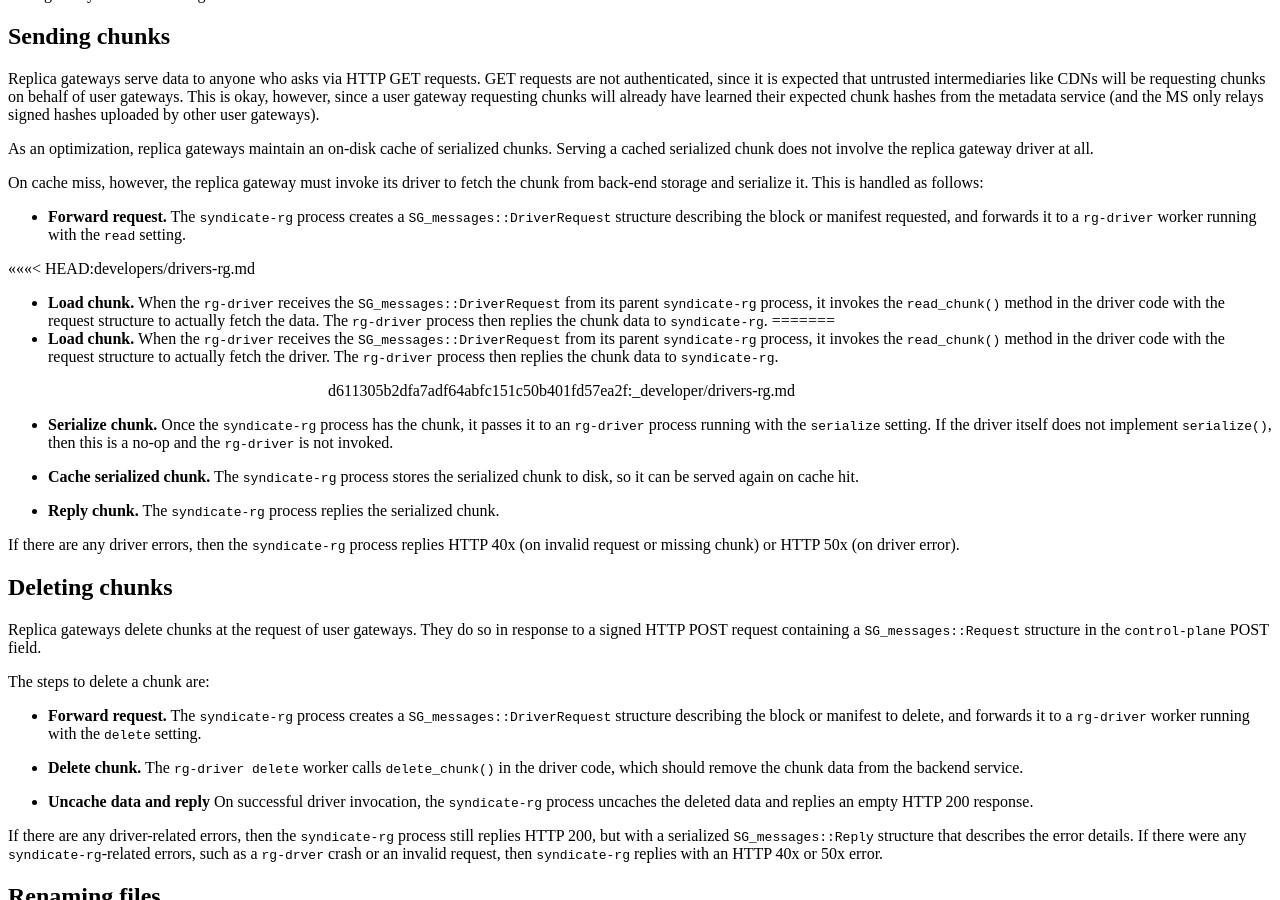
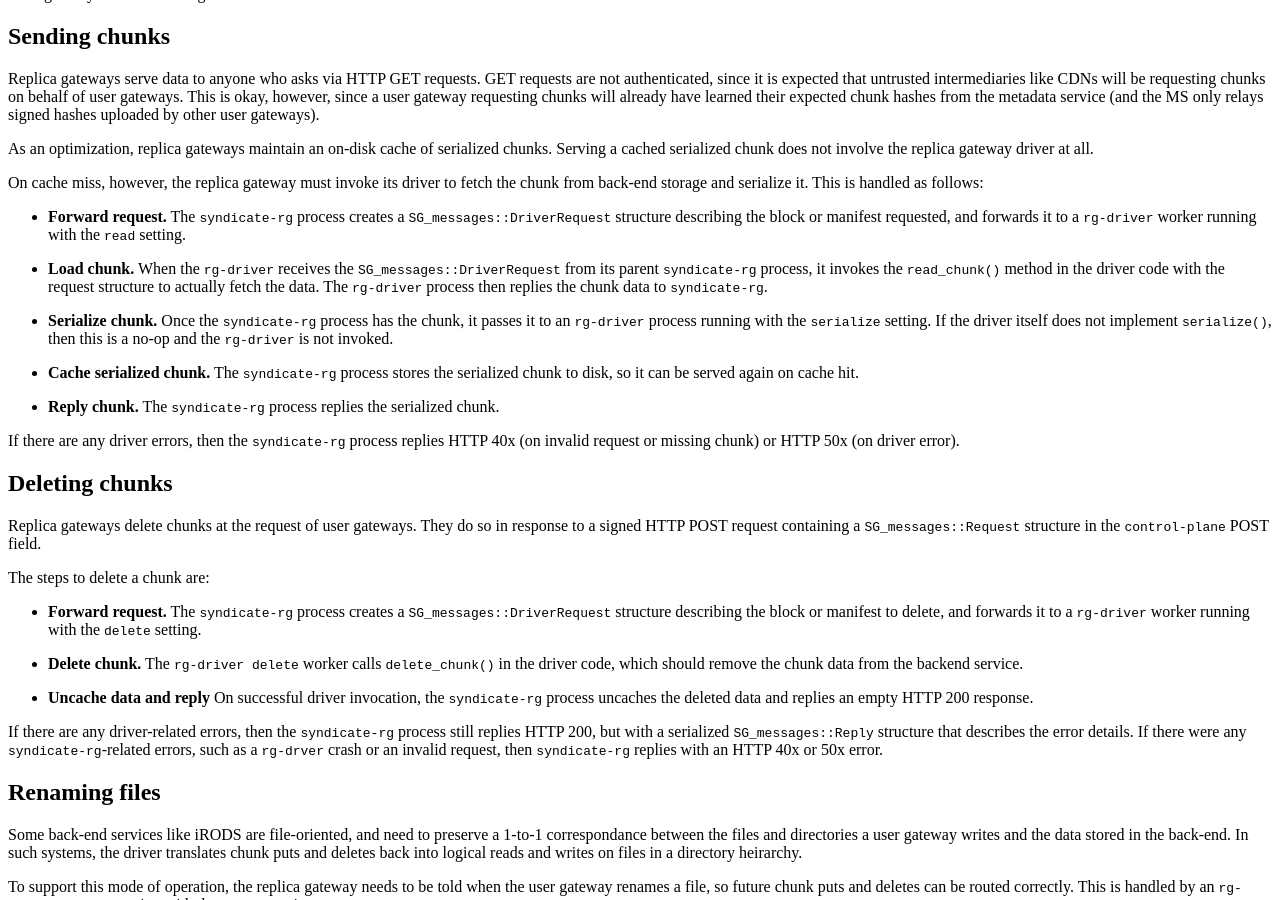
Before and after one commit to syndicate-storage/syndicate-storage.github.io, a Jekyll site: the page built from _developer/drivers-rg.md, in a window 1280 px wide and 900 px high, scrolled down 1788 px. Built offline with Jekyll 4.4.1, drawn with Linux system fonts in a browser that asks for light colours; nearby versions of some CDN libraries; library files that are not in the unit come from our copies.

Commit message:
remove accidental conflict text

```diff
--- a/_developer/drivers-rg.md
+++ b/_developer/drivers-rg.md
@@ -130,18 +130,10 @@ chunk from back-end storage and serialize it.  This is handled as follows:
   requested, and forwards it to a `rg-driver` worker running with the `read`
   setting.
 
-<<<<<<< HEAD:developers/drivers-rg.md
 * **Load chunk.** When the `rg-driver` receives the `SG_messages::DriverRequest`
   from its parent `syndicate-rg` process, it invokes the `read_chunk()` method
   in the driver code with the request structure to actually fetch the data.
   The `rg-driver` process then replies the chunk data to `syndicate-rg`.
-=======
-* **Load chunk.** When the `rg-driver` receives the
-  `SG_messages::DriverRequest` from its parent `syndicate-rg` process, it
-  invokes the `read_chunk()` method in the driver code with the request
-  structure to actually fetch the driver.  The `rg-driver` process then replies
-  the chunk data to `syndicate-rg`.
->>>>>>> d611305b2dfa7adf64abfc151c50b401fd57ea2f:_developer/drivers-rg.md
 
 * **Serialize chunk.** Once the `syndicate-rg` process has the chunk, it passes
   it to an `rg-driver` process running with the `serialize` setting.  If the
```
